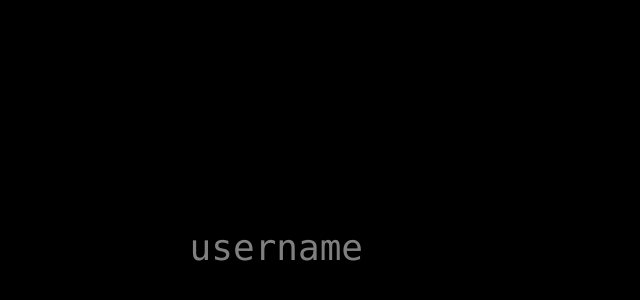
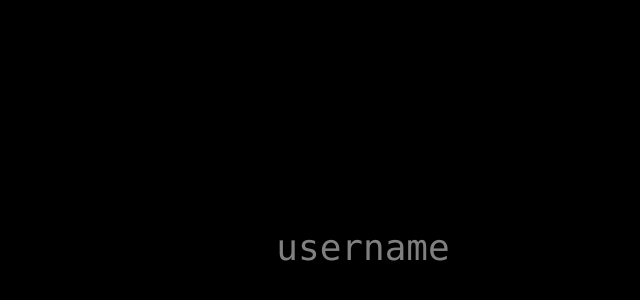
Before and after one commit to v1nc3t/purrtfolio, a React (Vite) app: page / in a window 1280 px wide. Shown: the part 152-452 px from the top of the page, without its empty margins (277-917 px from the left). Built offline with nearby package versions, Linux system fonts and the light colour scheme.

Commit message:
fix: center the welcome page field

```diff
--- a/src/welcome/WelcomePage.tsx
+++ b/src/welcome/WelcomePage.tsx
@@ -104,7 +104,7 @@ export function WelcomePage({ onSubmit }: WelcomePageProps) {
             className="absolute inset-0 z-10 cursor-text bg-transparent text-transparent caret-transparent outline-none"
           />
           <div
-            className="pointer-events-none relative min-h-[1em] min-w-[16ch] leading-none"
+            className="pointer-events-none relative w-fit min-h-[1em] leading-none"
             aria-hidden
           >
             <span className={name ? 'text-terminal-fg' : 'text-terminal-muted'}>
```
